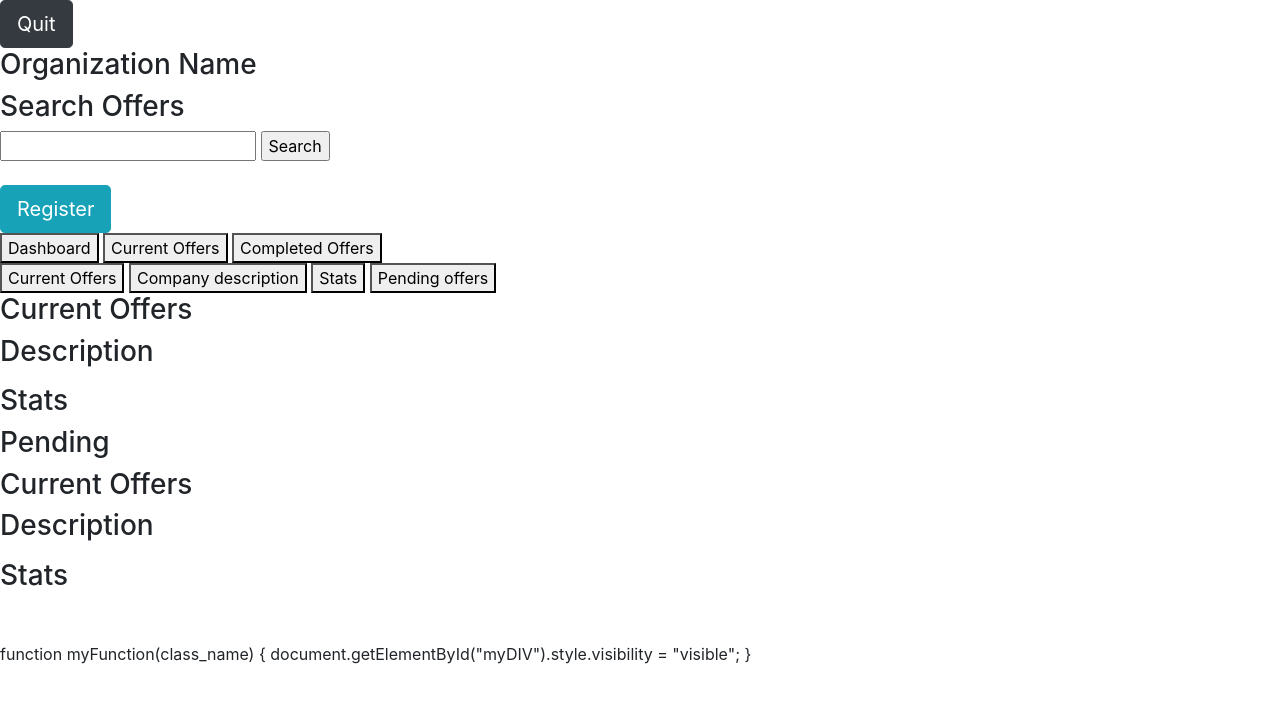
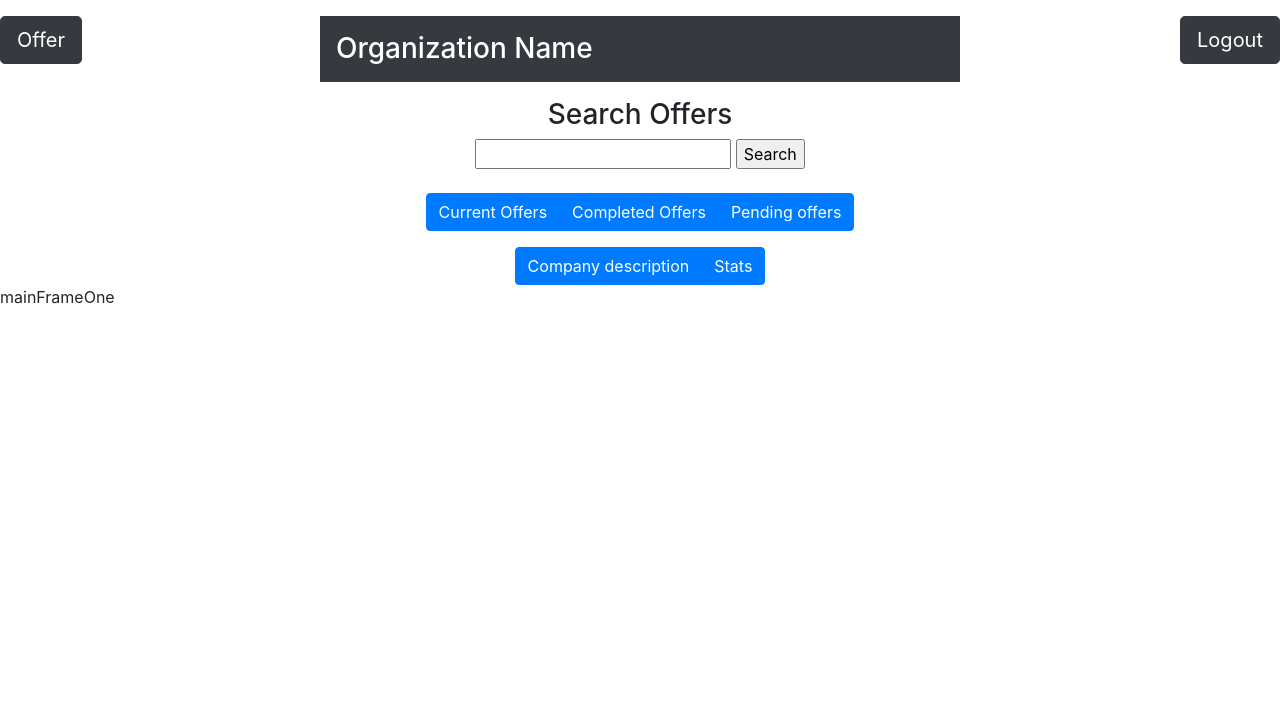
Before and after one commit to williammunnich/Hacky-bois, a Flask app: page /company/1 in a window 1280 px wide. Shown: the top 703 px of the page. Run offline with Flask 2, Linux system fonts and the light colour scheme; some libraries are stand-ins or nearby versions.

Commit message:
Update business.html

```diff
--- a/hackathon/templates/business.html
+++ b/hackathon/templates/business.html
@@ -26,17 +26,26 @@
  </head>
 <body>
 
+<div class="float-right">
   <form action="/logout" class="needs-validation" method="post" novalidate>
-    <button type="submit" class="btn btn-dark btn-lg right">Quit</button>
+    <button type="submit" class="btn btn-dark btn-lg right">Logout</button>
   </form>
+</div>
 
-<h3>Organization Name</h3>
+<div class="float-left">
+  <button type="button" class="btn btn-info btn-dark btn-lg right" data-toggle="modal" data-target="#business-modal">Offer</button>
+</div>
+
+<h3 class="container w-50 p-3 my-3 bg-dark text-white">Organization Name</h3>
+
+<div class="text-center">
   <h3>Search Offers</h3>
   <form action="http://localhost:8080" method="POST">
       <input type="text" id="search" name="search">
       <input type="submit" value="Search">
       <br><br>
   </form>
+</div>
 
 <!--
   <div class="tab">
@@ -76,110 +85,30 @@
     </div>
   -->
 
-<button type="button" class="btn btn-info btn-grey btn-lg right" data-toggle="modal" data-target="#business-modal">Register</button>
-
-<div class="tab1">
-    <button class="tab1links" onclick="openPage1(event, 'Dashboard')">Dashboard</button>
-    <button class="tab1links" onclick="openPage1(event, 'Current')">Current Offers</button>
-    <button class="tab1links" onclick="openPage1(event, 'Completed')">Completed Offers</button>
-</div>
-
-<div id="Dashboard" class="tab1content">
-    <button class="tab2links" onclick="openPage2(event, 'Current')">Current Offers</button>
-    <button class="tab2links" onclick="openPage2(event, 'Description')">Company description</button>
-    <button class="tab2links" onclick="openPage2(event, 'Stats')">Stats</button>
-    <button class="tab2links" onclick="openPage2(event, 'Pending2')">Pending offers</button>
+<div class="text-center">
+  <div class="btn-group">
+    <button type="button" class="btn btn-primary" onclick="myFunction()">Current Offers</button>
+    <button type="button" class="btn btn-primary" onclick="openPage1(event, 'Completed')">Completed Offers</button>
+    <button type="button" class="btn btn-primary" onclick="openPage2(event, 'Pending2')">Pending offers</button>
   </div>
 </div>
 
-  <divonclick="myFunction(this)">
-  <div id="Current" class="tab2content" >
-      <h3>Current Offers</h3>
-      {% for offer in offers_current %}
-      <button><a href="{{ offer_link }}">{{ offer_current }}</a></button>
-      <br>
-      {% endfor %}
-  </div>
-
-    <div id="Description" class="tab2content">
-      <h3>Description</h3>
-      <p>{{ company_description }}</p>
-    </div>
-
-    <div id="Stats" class="tab2content">
-      <h3>Stats</h3>
-      {% for stat in stats %}
-      <p>{{ stat }}</p>
-      <br>
-      {% endfor %}
-    </div>
-
-    <div id="Pending2" class="tab2content">
-      <h3>Pending</h3>
-      {% for pending in pendings %}
-      <button><a href="{{ offer_link }}">{{ pending }}</a></button>
-      <br>
-      {% endfor %}
+<div class="text-center pt-3">
+  <div class="btn-group">
+      <button type="button" class="btn btn-primary" onclick="openPage2(event, 'Description')">Company description</button>
+      <button type="button" class="btn btn-primary" onclick="openPage2(event, 'Stats')">Stats</button>
   </div>
 </div>
 
-<div id="Current" class="tab2content">
-    <h3>Current Offers</h3>
-    {% for offer in offers_current %}
-        <button><a href="{{ offer_link }}">{{ offer_current }}</a></button>
-        <br>
-    {% endfor %}
+<div id="mainFrameOne">
+  <p>mainFrameOne</p>
 </div>
 
-<div id="Description" class="tab2content">
-    <h3>Description</h3>
-    <p>{{ company_description }}</p>
+<div id="mainFrameTwo" style="display:none;">
+  <p>mainFrameTwo</p>
 </div>
 
-<div id="Stats" class="tab2content">
-    <h3>Stats</h3>
-    {% for stat in stats %}
-        <p>{{ stat }}</p>
-        <br>
-    {% endfor %}
-</div>
-
-  <div style="visibility: hidden;">
-  <div id="Dashboard" class="tab1content">
-
-  </div>
-
-
-<div id="Current" class="tab1content">
-  <div style="visibility: hidden;">
-  <div id="Dashboard" class="tab1content">
-
-  </div>
-
-  <div id="Current" class="tab1content">
-    {% for the_current in currents %}
-        <button><a href={{ offers_current_info }}>{{ the_current }}</a></button>
-        <br>
-    {% endfor %}
-</div>
-
-<div id="Completed" class="tab1content">
-    <h3>Completed Offers</h3>
-    {% for complete in completed %}
-        <button><a href={{ offers_current_info }}>{{ complete }}</a></button>
-        <br>
-    {% endfor %}
-  </div>
-
-
-
-</div>
 <script src={{ url_for('static', filename='script/main.js') }}></script>
-  </div>
-
-
-
-</div>
 
 <div id="business-modal" class="modal fade" role="dialog">
   <div class="modal-dialog">
@@ -235,10 +164,12 @@
   </div>
 </div>
 
-
-function myFunction(class_name) {
-  document.getElementById("myDIV").style.visibility = "visible";
+<script>
+  function myFunction() {
+    document.getElementById("mainFrameOne").style.display="none";
+    document.getElementById("mainFrameTwo").style.display="block";
   }
+</script>
 
 <script src="https://ajax.googleapis.com/ajax/libs/jquery/3.5.1/jquery.min.js"></script>
 </body>
```
Lines whose indentation alone changed are shown as unchanged.
